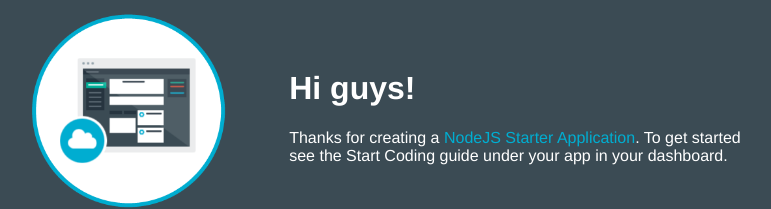
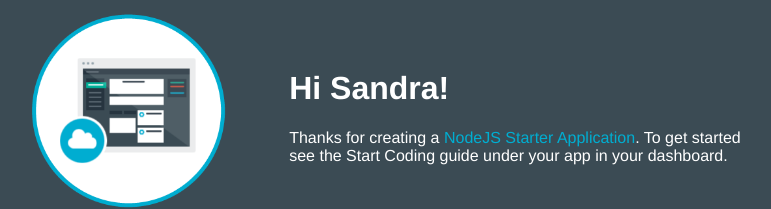
Before and after one commit to raphaelsilvada/rafa-demo-webinar-1463494047434, a website: page public/index.html in a window 1280 px wide. Shown: the part 145-354 px from the top of the page, without its empty margins (253-1024 px from the left). Drawn offline with Linux system fonts and the light colour scheme.

Commit message:
Version 6.0

```diff
--- a/public/index.html
+++ b/public/index.html
@@ -15,7 +15,7 @@
         <td style= "width:30%;">
           <img class = "newappIcon" src="images/newapp-icon.png">
         <td>
-            <h1>Hi guys!</h1>
+            <h1>Hi Sandra!</h1>
           <p>Thanks for creating a
             <span class = "blue">NodeJS Starter Application</span>.
             To get started see the Start Coding guide under your app in your dashboard.
```
